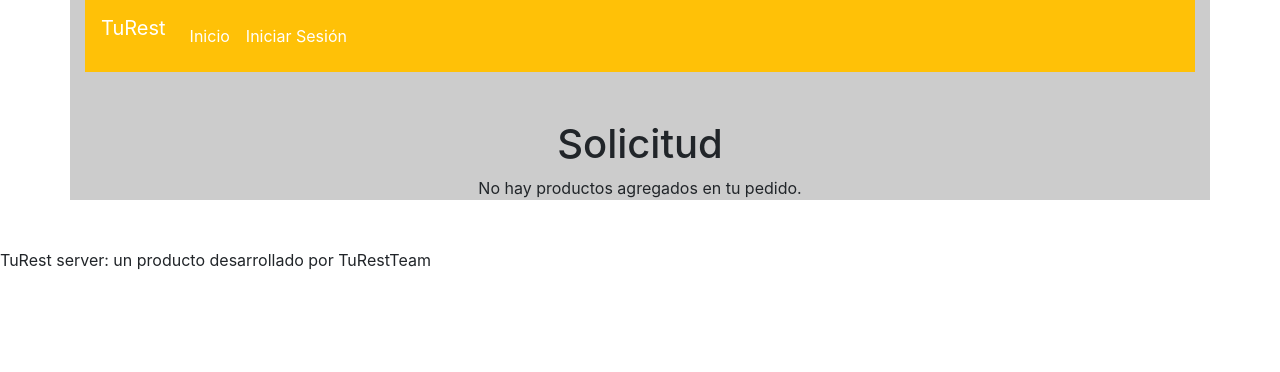
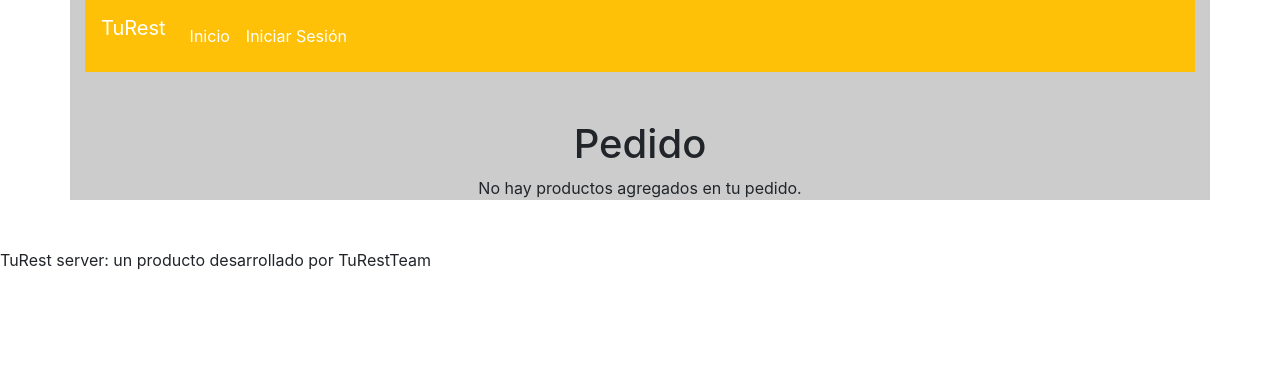
Before and after one commit to LeaTex/UNQ-iisoft-2021c1-turest, a Django app: page /cartView/ in a window 1280 px wide. Shown: the top 372 px of the page. Run offline with Django 3.2, Linux system fonts and the light colour scheme; some libraries are stand-ins or nearby versions.

Commit message:
Reemplazo Pedido x Solicitud

```diff
--- a/portal/templates/portal/carrito.html
+++ b/portal/templates/portal/carrito.html
@@ -2,7 +2,7 @@
 {% block content %}
 	<div class="row mt-5">
 		<div class="col-12">
-			<h1 class="text-center">Solicitud</h1>
+			<h1 class="text-center">Pedido</h1>
 			<!-- <p>Platos solicitados</p> -->
 		</div>
 	</div>
```
